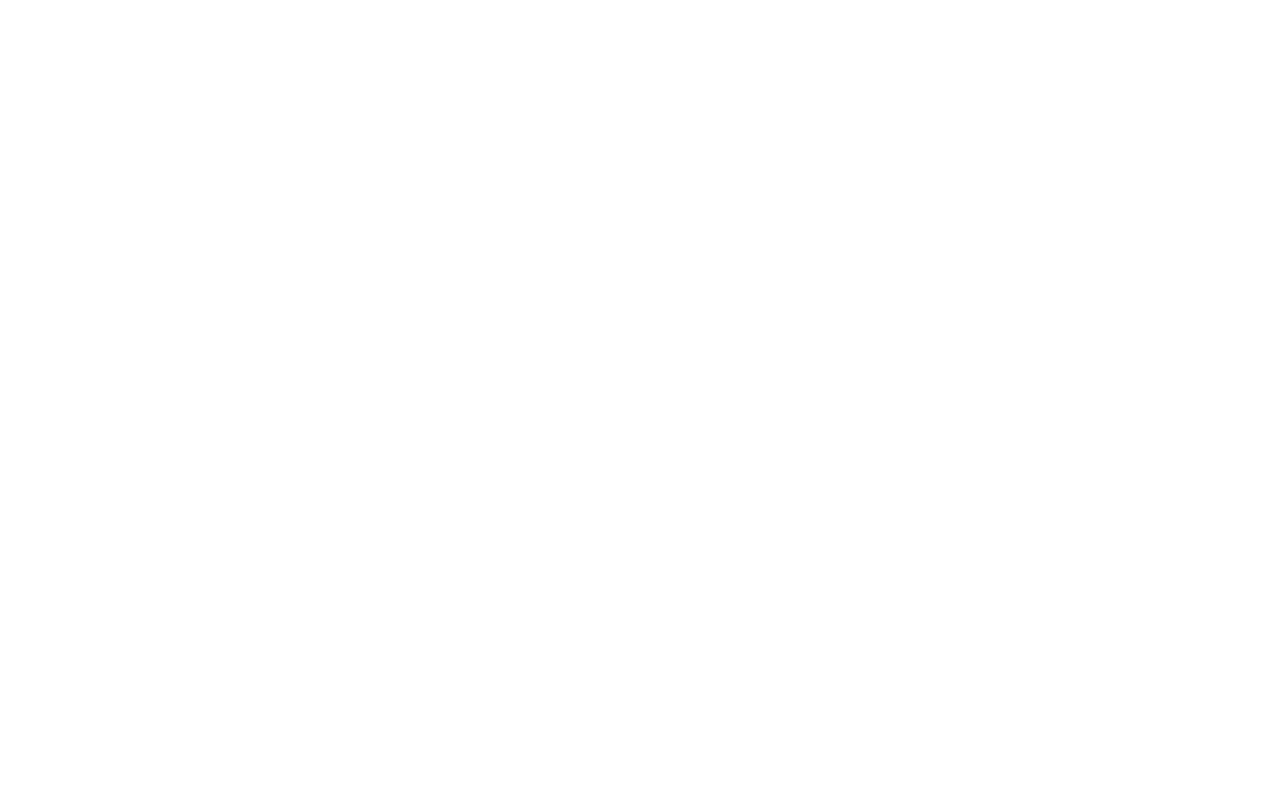
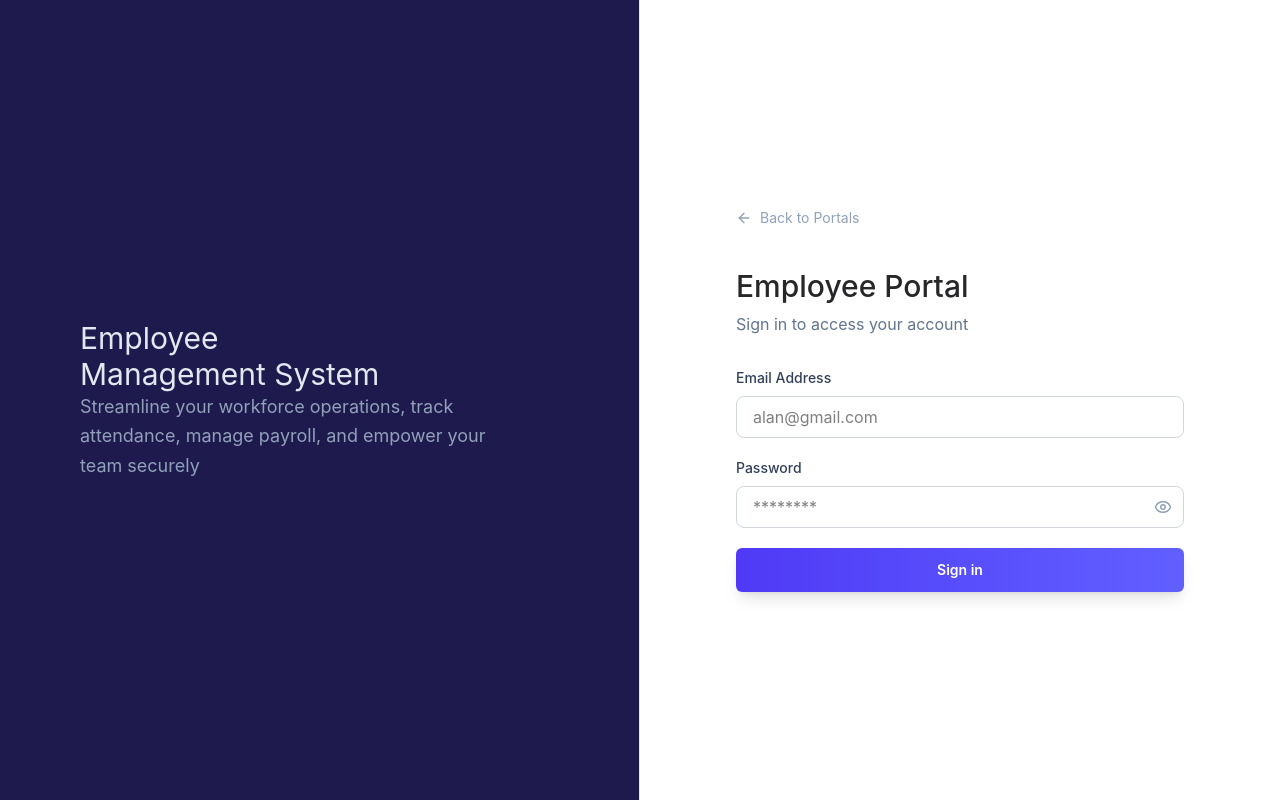
Before and after one commit to FhussainCodes/Full-Stack-EMS, a React (Vite) app in the folder client/: page /login/employee in a window 1280 px wide. Built offline with nearby package versions, Linux system fonts and the light colour scheme.

Commit message:
modifications in login form

```diff
--- a/client/src/App.jsx
+++ b/client/src/App.jsx
@@ -19,7 +19,7 @@
       <Routes>
         <Route path="/login" element={< LoginLanding />} />
         <Route path='/login/admin' element={<LoginForm role="admin" title="Admin Portal" subtitle="Sign in to manage the organization" />} />
-        <Route path='/login/employee' element={<LoginForm/>} role="employee" title="Employee Portal" subtitle="Sign in to access your account" />
+        <Route path='/login/employee' element={<LoginForm role="employee" title="Employee Portal" subtitle="Sign in to access your account" />} />
         <Route element={<Layout />}>
           <Route path="/dashboard" element={<Dashboard />} />
           <Route path="/attendance" element={<Attendance />} />
@@ -31,9 +31,6 @@
         <Route path="/print/payslips/:id" element={< PrintPayslip />} />
         <Route path="*" element={< Navigate to="/dashboard" replace />} />
       </Routes>
-
-
-
     </>
   )
 }
--- a/client/src/components/LoginForm.jsx
+++ b/client/src/components/LoginForm.jsx
@@ -1,10 +1,101 @@
-import React from 'react'
+import React, { useState } from 'react'
+import LoginLeftSide from './LoginLeftSide'
+import { Link } from "react-router-dom";
+import { ArrowLeftIcon, EyeIcon, EyeOffIcon, Loader2Icon } from 'lucide-react';
 
-const LoginForm = () => {
+const LoginForm = ({ role, title, subtitle }) => {
+
+  const [email, setEmail] = useState("")
+  const [password, setPassword] = useState("")
+  const [showpassword, setShowPassword] = useState(false)
+  const [error, setError] = useState("")
+  const [loading, setLoading] = useState(false)
+
+  const handleSubmit = async (e) => {
+    e.preventDefault();
+  }
+
   return (
-    <>
+    <div className='min-h-screen flex flex-col md:flex-row' >
+      <LoginLeftSide />
+      <div className='flex-1 flex items-center justify-center p-6 sm:p-12 bg-white' >
+        <div className='w-full max-w-md animate-fade-in' >
+          <Link to='/login' className='inline-flex items-center gap-2 text-slate-400 hover:text-slate-700 text-sm mb-10 transition-colors ' >
+            <ArrowLeftIcon size={16} /> Back to Portals
+          </Link>
+          <div className='mb-8' >
+            <h1 className='text-2xl sm:text-3xl font-medium text-zinc-800' >{title}</h1>
+            <p className='text-slate-500 text-sm sm:text-base mt-2' >{subtitle}</p>
+          </div>
 
-    </>
+          {error && (
+            <div className='mb-6 p-4 bg-rose-50 border border-rose-200 text-rose-700 text-sm rounded-xl flex items-start gap-3 ' >
+              <div className='w-1.5 h-1.5 rounded-full bg-rose-500 mt-1.5 shrink-0' />
+              {error}
+
+            </div>
+          )}
+
+          <form className='space-y-5' onSubmit={handleSubmit} >
+            <div>
+              <label className='block text-sm font-medium text-slate-700 mb-2' >Email Address</label>
+              <input
+                type="email"
+                value={email}
+                onChange={(e) => setEmail(e.target.value)}
+                required
+                placeholder='alan@gmail.com'
+                className='w-full
+                px-4 py-2
+                pr-11
+               border border-gray-300
+                rounded-lg
+                outline-none
+                transition-all duration-300
+                focus:ring-2 focus:ring-indigo-500 focus:border-indigo-500
+               hover:border-indigo-400'
+              />
+            </div>
+
+            <div>
+              <label className='block text-sm font-medium text-slate-700 mb-2' >Password</label>
+              <div className='relative' >
+                <input
+                  type={showpassword ? 'text' : 'password'}
+                  // value={password}
+                  onChange={(e) => setPassword(e.target.value)}
+                  required
+                  className='w-full
+                     px-4 py-2
+                    pr-11
+                    border border-gray-300
+                    rounded-lg
+                    outline-none
+                    transition-all duration-300
+                    focus:ring-2 focus:ring-indigo-500 focus:border-indigo-500
+                   hover:border-indigo-400'
+                  placeholder='********'
+                />
+                <button type='button' className='absolute right-3 top-1/2 -translate-y-1/2 text-slate-400 hover:text-slate-600 transition-colors ' onClick={() => setShowPassword(!showpassword)} >
+                  {showpassword ? <EyeOffIcon size={18} /> : <EyeIcon size={18} />}
+                </button>
+              </div>
+
+            </div>
+
+            <button
+              type='submit'
+              disabled={loading}
+              className='w-full py-3 bg-linear-to-r from-indigo-600 to-indigo-500 text-white rounded-md text-sm font-semibold hover:from-indigo-700 hover:to-indigo-600 disabled:opacity-50 transition-all duration-200 shadow-lg shado-indigo-500/25 active:scale-[0.98] flex items-center justify-center '>
+                {loading && <Loader2Icon className='animate-spin h-4 w-4 mr-2' />}Sign in
+              </button>
+
+          </form>
+
+        </div>
+      </div>
+
+    </div>
   )
 }
 
--- /dev/null
+++ b/client/src/components/LoginLeftSide.jsx
@@ -0,0 +1,16 @@
+import React from 'react'
+
+const LoginLeftSide = () => {
+  return (
+    <div className='hidden md:flex w-1/2 bg-indigo-950 relative overflow-hidden border-r border-slate-200 ' >
+      <div className='absolute -top-30 -left-30 w-2 h-2 bg-indigo-500/20 rounded-full blur-3xl' ></div>
+      <div className='relatuve z-10 flex flex-col items-start justify-center p-12 lg:p-20 w-full h-fullS'>
+
+      <h1 className='text-slate-200 text-3xl '>Employee <br />Management System</h1>
+      <p className='text-slate-400 text-lg max-w-md leading-relaxed' >Streamline your workforce operations, track attendance, manage payroll, and empower your team securely</p>
+      </div>
+    </div>
+  )
+}
+
+export default LoginLeftSide
--- a/client/src/pages/LoginLanding.jsx
+++ b/client/src/pages/LoginLanding.jsx
@@ -1,9 +1,62 @@
 import React from 'react'
+import LoginLeftSide from '../components/LoginLeftSide';
+import { ArrowRightIcon, ShieldIcon, UserIcon } from "lucide-react"
+import { Link } from "react-router-dom";
+
 
 const LoginLanding = () => {
+
+  const portalOptions = [
+    {
+      to: "/login/admin",
+      title: "Admin Portal",
+      description: "Manage employees, departments, payroll, and system configuration",
+      icon: ShieldIcon
+    },
+    {
+      to: "/login/employee",
+      title: "Employee Portal",
+      description: "View your profile, track attendance, request time off, and access payslips",
+      icon: UserIcon
+    }
+  ]
+
   return (
-    <div>
-      hello
+    <div className='min-h-screen flex flex-col md:flex-row'>
+      <LoginLeftSide />
+
+      <div className='w-full md:w-1/2 flex flex-col items-center justify-center p-6 sm:p12 lg:p-16 relative overflow-y-auto min-h-screen ' >
+
+        <div className='w-full max-w-md animate-fade-in relative z-10' >
+          {/* Header */}
+            <div className='mb-10 text-center md:text-left' >
+              <h2 className='text-3xl font-medium text-slate-900 tracking-tight mb-3' >Welcome Back</h2>
+              <p className='text-slate-500' >Slect your portal to securely access the system</p>
+            </div>
+
+          {/* Portal Lists */}
+          <div className='space-y-4' >
+                {portalOptions.map((portal)=>(
+                <Link key={portal.to} to={portal.to} className='group block bg-slate-50 border border-slate-200 rounded-lg p-5 sm:p-6 transition-all duration-300 hover:border-indigo-400 hover:bg-indigo-50' >
+                <div className='relative z-10 flex items-center justify-between gap-4 sm:gap-5 ' >
+                        <h3 className='text-lg text-slate-800 group-hover:text-indigo-600 mb-1 transition-colors ' > {portal.title} </h3>
+          <ArrowRightIcon className='w-4 h-4 text-slate-400 group-hover:text-indigo-600 group-hover:translate-x-1 transition-all duration-300 ' />
+                    </div>
+                </Link>
+                 ))}
+          </div>
+
+          {/* Footer */}
+          <div className='mt-8 text-center md:text-left text-sm text-slate-400 ' >
+            <p>© {new Date().getFullYear()} Farrukh Hussain. All rights reserved. </p>
+          </div>
+
+
+
+        </div>
+
+      </div>
+
     </div>
   )
 }
```
